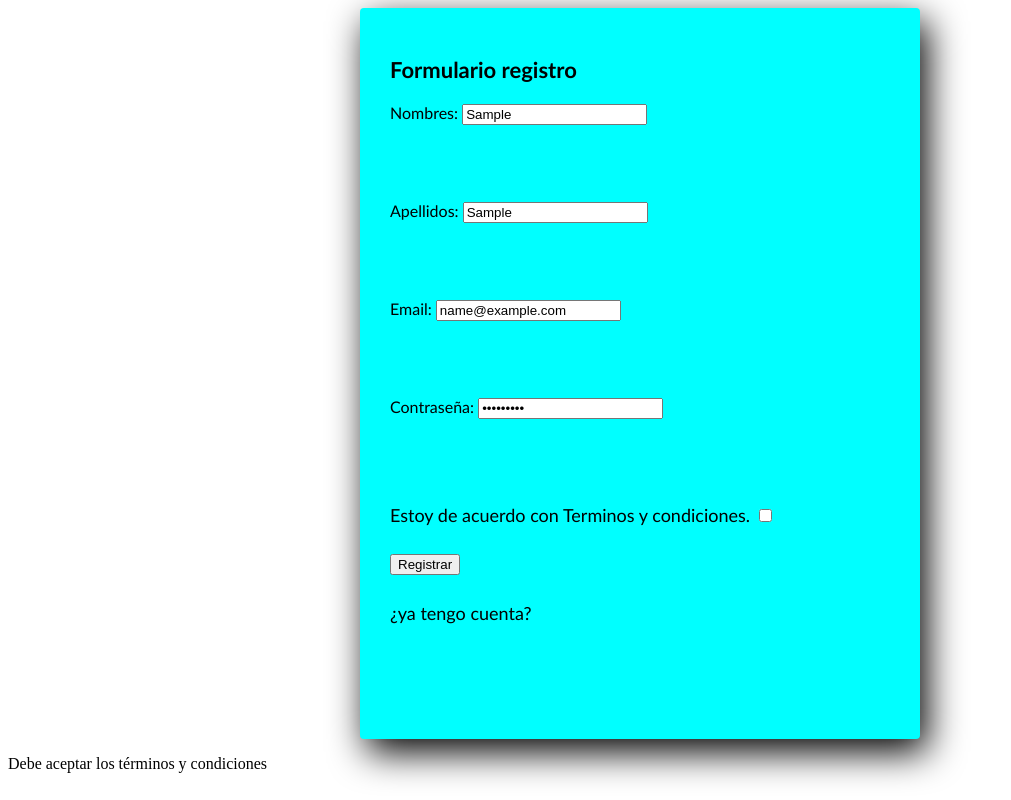
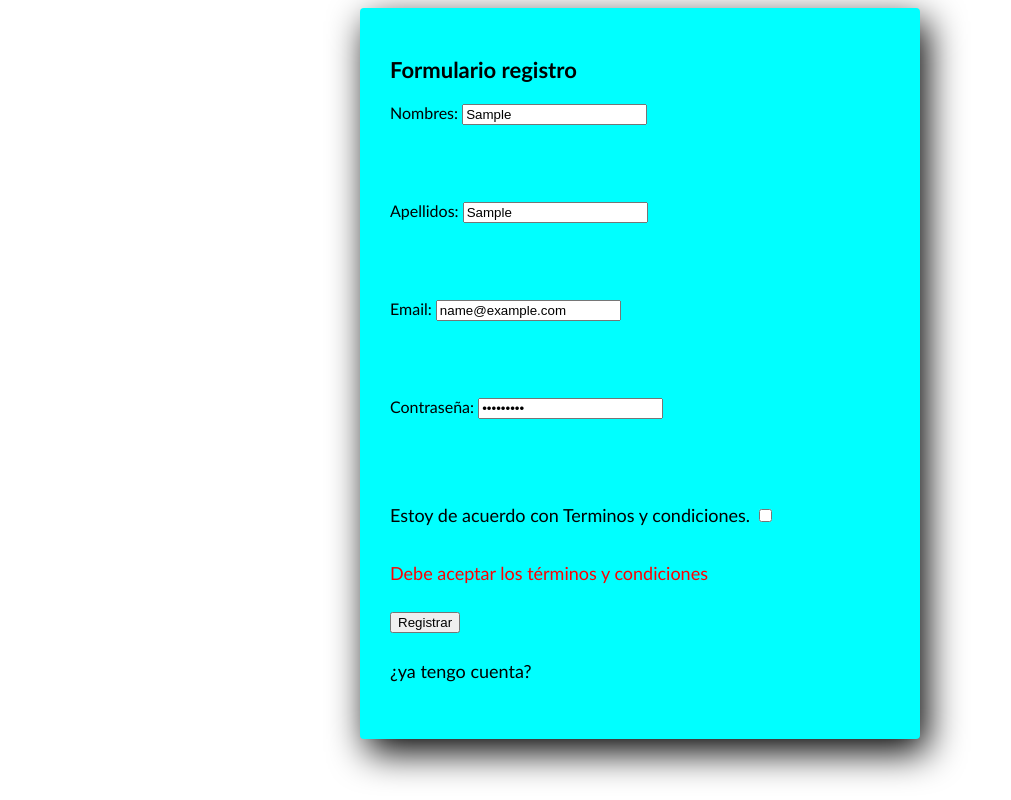
Before and after one commit to WilliamCruzAcero/Proyecto-Javascript, a plain HTML site: page index.html in a window 1280 px wide. Both pictures are taken after typing "Sample", "Sample", "name@example.com", "Sample123" into the empty fields and a click on the input "Registrar". Shown: the whole page, without its empty margins (0-1011 px from the left). Drawn offline with Linux system fonts and the light colour scheme.

Commit message:
mostrar mensaje terminos

```diff
--- a/index.html
+++ b/index.html
@@ -34,15 +34,17 @@
                 <p style="color:red;" id="mensaje_password"  class="mensaje_error"></p>
             </div>
             <p>Estoy de acuerdo con Terminos y condiciones. <input type="checkbox" name="terminos" id="terminos"></p>
+            <div>
+                <p style="color:red;" id="mensaje_terminos"  class="mensaje_error"></p>
+            </div>
+
+
             <input type="submit" id="btn" name="btn" value="Registrar">
             <p><a href="#">¿ya tengo cuenta?</a></p>
         </form>
-        <div>
-            <p id="mensaje"></p>
-        </div>
 
     </section>
-<!-- <script src="./javascrip/a.js"></script> -->
+
 <script src="./javascript/usuario.js"></script>
 <script src="./javascript/script.js"></script>
 </body>
--- a/javascript/script.js
+++ b/javascript/script.js
@@ -3,7 +3,7 @@
 
 const usuariosRegistrados = JSON.parse(localStorage.getItem("usuarios")) || [];
 
-let formulario  = document.getElementById("formulario");
+let formulario = document.getElementById("formulario");
 
 function registrarUsuario( nombre, apellido, email, contrasena ) {
 
@@ -31,7 +31,7 @@ function comprobarSiEmailYaExiste( email ) {
 
     const usuario = usuariosRegistrados.find( usuario => usuario.email === email );
 
-    if ( usuario ) {
+     if ( usuario ) {
         const mensaje = "El usuario ya está registrado";
         alert( mensaje );
         throw mensaje;
@@ -48,25 +48,27 @@ formulario.addEventListener("submit", function(e) {
         mensaje.innerText = "";
     }
 
-    let inputNombre      = document.getElementById("nombre");
-    let inputApellido    = document.getElementById("apellido");
-    let inputEmail       = document.getElementById("email");
-    let inputContrasena  = document.getElementById("password");
-    let inputTerminos    = document.getElementById("terminos");
+    let inputNombre = document.getElementById("nombre");
+    let inputApellido = document.getElementById("apellido");
+    let inputEmail = document.getElementById("email");
+    let inputContrasena = document.getElementById("password");
+    let inputTerminos = document.getElementById("terminos");
 
     if (!inputTerminos.checked) {
-        const mensaje = document.createElement("p");
+
+        const mensaje = document.getElementById("mensaje_terminos");
         mensaje.innerText=("Debe aceptar los términos y condiciones");
-        document.body.appendChild(mensaje);
+        document.mensaje_terminos.appendChild(mensaje);
         mensaje.value = "";
         throw mensaje;
     }
 
 
-    validarCampo( inputNombre,       "Nombre" );
-    validarCampo( inputApellido,     "Apellidos" );
-    validarCampo( inputEmail,        "Email" );
-    validarCampo( inputContrasena,   "Contraseña" );
+    validarCampo( inputNombre, "Nombre" );
+    validarCampo( inputApellido, "Apellidos" );
+    validarCampo( inputEmail, "Email" );
+    validarCampo( inputContrasena, "Contraseña" );
+
 
     comprobarSiEmailYaExiste( inputEmail.value );
     registrarUsuario( inputNombre.value, inputApellido.value, inputEmail.value, inputContrasena.value );
--- a/javascript/usuario.js
+++ b/javascript/usuario.js
@@ -1,3 +1,5 @@
+
+
 class usuario{
 
     constructor ( nombre, apellido, email, contrasena){
```
